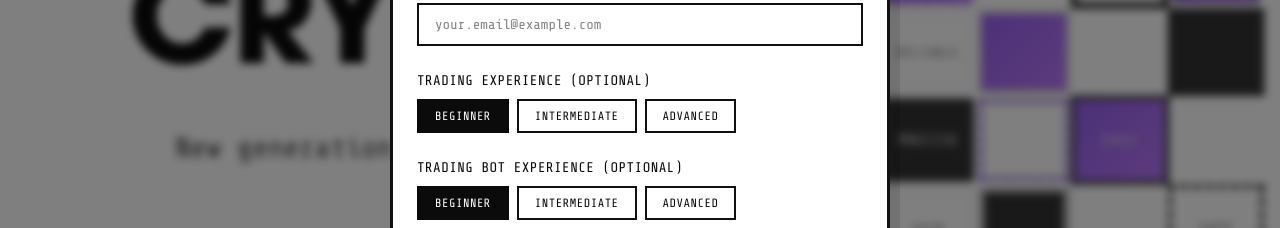
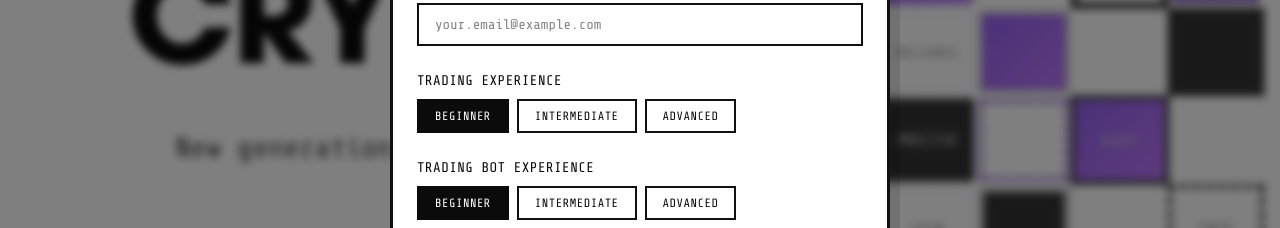
Before and after one commit to VisualTradingBot/landing_page, a React (Vite) app: page / in a window 1280 px wide. Both pictures are taken after a click on the button "GET STARTED". Shown: the part 332-560 px from the top of the page. Built offline with nearby package versions, Linux system fonts and the light colour scheme.

Commit message:
onw more modal tweak

```diff
--- a/src/components/layout/ContactModal.jsx
+++ b/src/components/layout/ContactModal.jsx
@@ -151,7 +151,7 @@ export default function ContactModal({ isOpen, onClose }) {
           </div>
 
           <div className="form-group">
-            <label>Trading Experience (Optional)</label>
+            <label>Trading Experience</label>
             <div className="toggle-group">
               {experienceLevels.map((level) => (
                 <button
@@ -171,7 +171,7 @@ export default function ContactModal({ isOpen, onClose }) {
           </div>
 
           <div className="form-group">
-            <label>Trading Bot Experience (Optional)</label>
+            <label>Trading Bot Experience</label>
             <div className="toggle-group">
               {experienceLevels.map((level) => (
                 <button
```
